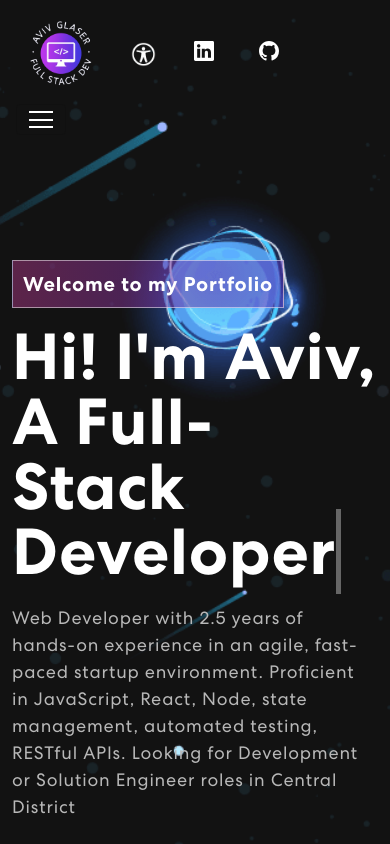
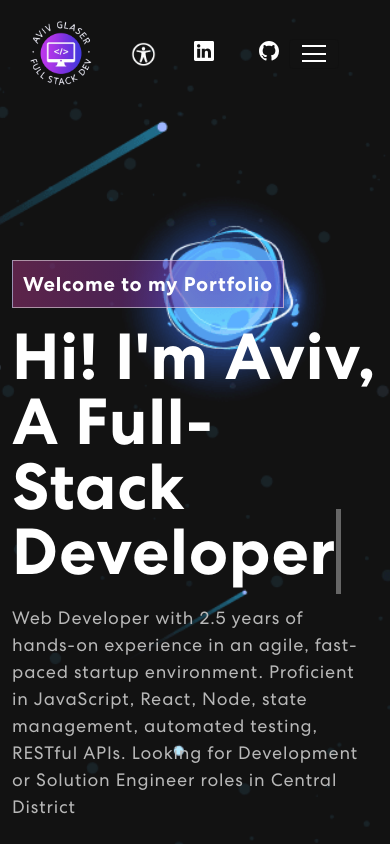
Before and after one commit to AvivGlaser/2025-Portfolio, a React (Create React App) app: page / in a window 390 px wide. Shown: the top 844 px of the page. Built offline with nearby package versions, Linux system fonts and the light colour scheme.

Commit message:
mobile fixes

```diff
--- a/src/App.css
+++ b/src/App.css
@@ -1,3 +1,24 @@
+/************ Mobile ************/
+
+body.mobile nav.navbar {
+  width: 100%;
+}
+
+body.mobile .navbar > .container {
+  justify-content: unset !important;
+}
+
+body.mobile .navbar-expand-md:has(.show) {
+  background-color: #121212;
+}
+body.mobile.whiteContrast nav.navbar .navbar-toggler-icon {
+  border-color: black;
+}
+body.mobile.whiteContrast nav.navbar .navbar-toggler-icon:after,
+body.mobile.whiteContrast nav.navbar .navbar-toggler-icon:before {
+  background-color: black !important;
+}
+
 /************ Custom Font ************/
 @font-face {
   font-family: Centra;
@@ -25,6 +46,7 @@
 html {
   scroll-behavior: smooth;
   scroll-padding-top: 75px;
+  --line-color: none !important;
 }
 
 body {
@@ -110,40 +132,25 @@ body:not(.whiteContrast) section:not(.banner) {
   z-index: 99999 !important;
 }
 /************ Navbar  ************/
+body:not(.mobile) #basic-navbar-nav {
+  justify-content: space-around;
+}
 
 body .scrolled > .container > a > .logo-img {
   max-width: 65px;
-  /* filter: invert(1); */
   padding: 1%;
 }
 body nav:not(.scrolled) .logo-img {
   padding: 1%;
   max-width: 90px;
-  /* filter: invert(1); */
+}
+body:not(.mobile) .navbar > .container {
+  justify-content: space-evenly !important;
 }
 
 .navbar > .container > .navbar-brand {
   margin: 0;
 }
-body.mobile .navbar > .container {
-  justify-content: normal !important;
-}
-
-body:not(.mobile) #basic-navbar-nav {
-  justify-content: space-around;
-}
-
-body.mobile nav.navbar {
-  width: 90% !important;
-}
-
-body.mobile .navbar-expand-md:has(.show) {
-  background-color: #121212;
-}
-
-/* body.mobile nav.navbar > .container {
-  justify-content: space-evenly !important;
-} */
 
 nav.navbar {
   padding: 1%;
@@ -153,9 +160,7 @@ nav.navbar {
   z-index: 9999;
   transition: 0.32s ease-in-out;
 }
-body:not(.mobile) .navbar > .container {
-  justify-content: space-evenly !important;
-}
+
 nav.navbar.scrolled {
   padding: 0px 0;
   background-color: #121212;
@@ -469,7 +474,7 @@ body:not(.whiteContrast) .banner p {
 
 #timeline .button {
   text-decoration: none;
-  padding: 0.5em 1em;
+  padding: 0.5em 0.5em;
   border-radius: 5px;
   color: white;
 }
--- a/src/compnents/accessibility/Accessibility.css
+++ b/src/compnents/accessibility/Accessibility.css
@@ -265,7 +265,7 @@ body.whiteContrast
 
 body.whiteContrast .accessibility-menu-dialog.show.container,
 body.whiteContrast #root .App nav.navbar {
-  border: 1.5px solid black !important;
+  /* border: 1.5px solid black !important; */
   background-color: white !important;
 }
 
@@ -320,7 +320,9 @@ body.whiteContrast #recommendations .container button {
 }
 
 body.whiteContrast .project .nav.nav-pills .nav-link:not(.active),
-body.whiteContrast .vertical-timeline-element-content.bounce-in .date,
+body.whiteContrast:not(.mobile)
+  .vertical-timeline-element-content.bounce-in
+  .date,
 body.whiteContrast .what-now a.activity-item,
 body.whiteContrast section:not(#skills, #timeline, #projects) h3,
 body.whiteContrast section:not(#skills) h2,
```
